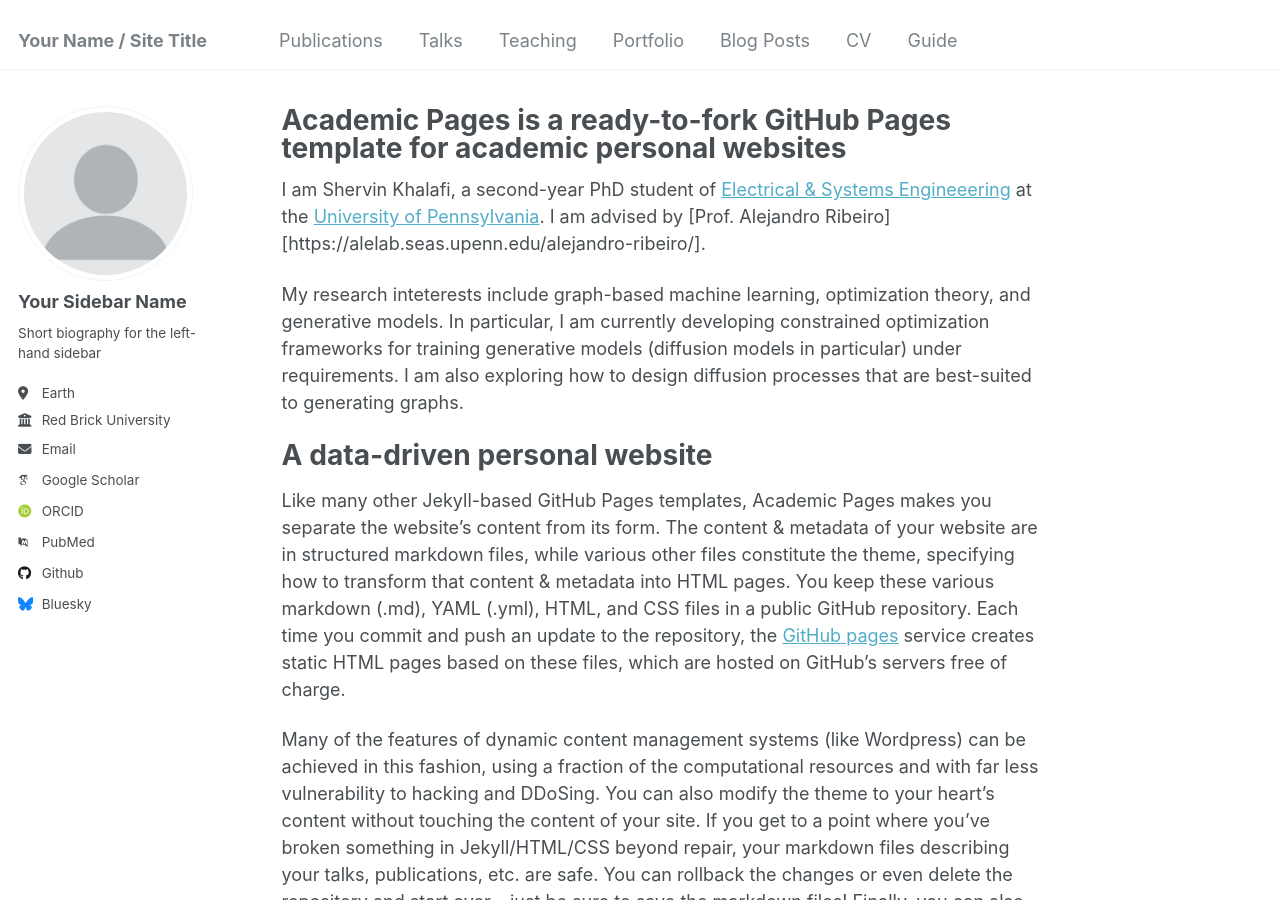
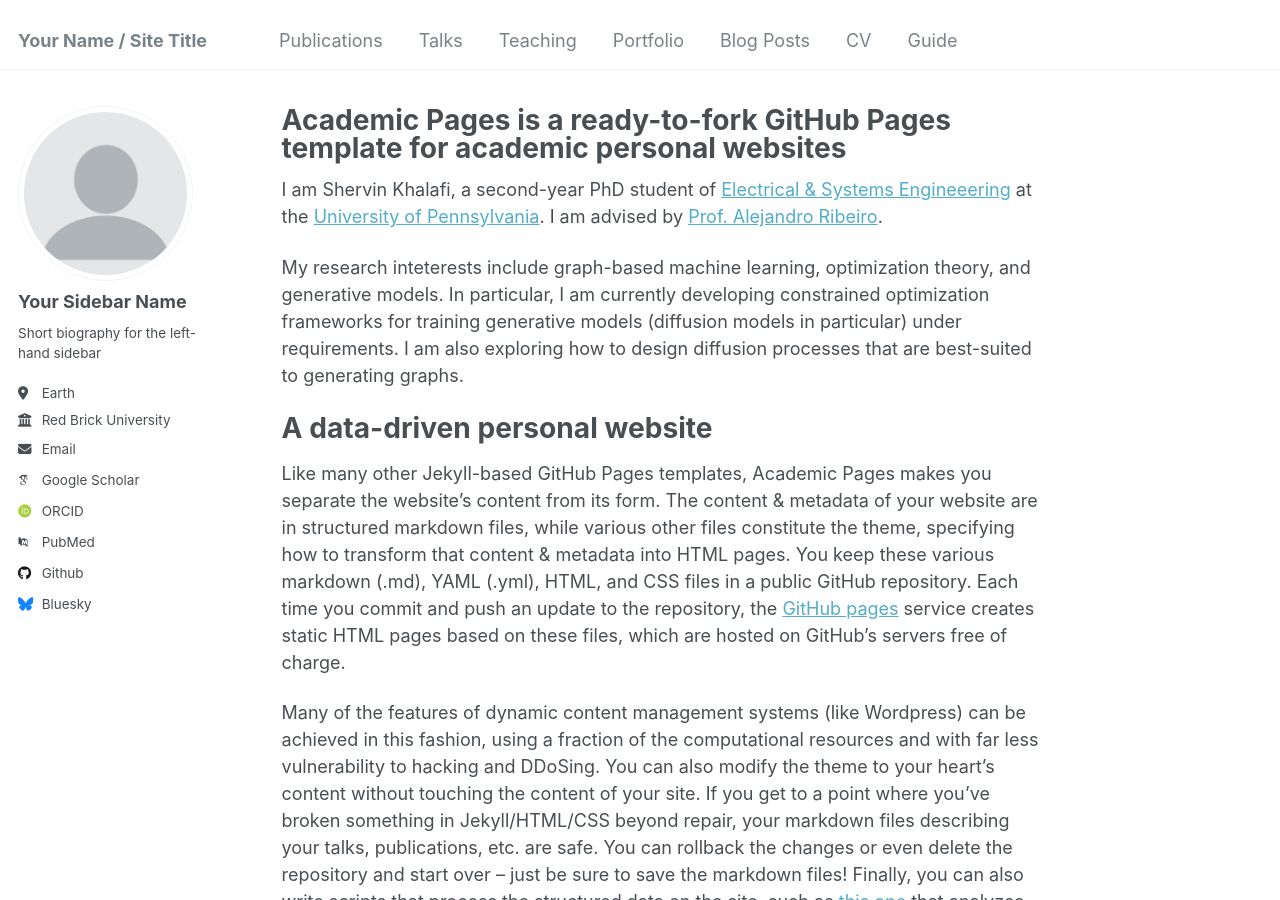
Before and after one commit to shervinkhal/shervinkhalafi.github.io, a Jekyll site: the page built from _pages/about.md, in a window 1280 px wide and 900 px high. Built offline with Jekyll 4.4.1, drawn with Linux system fonts in a browser that asks for light colours; some web fonts are replaced.

Commit message:
Update about.md

```diff
--- a/_pages/about.md
+++ b/_pages/about.md
@@ -7,7 +7,7 @@ redirect_from:
   - /about.html
 ---
 
-I am Shervin Khalafi, a second-year PhD student of [Electrical & Systems Engineeering](https://www.ese.upenn.edu/) at the [University of Pennsylvania](https://www.upenn.edu/). I am advised by [Prof. Alejandro Ribeiro][https://alelab.seas.upenn.edu/alejandro-ribeiro/].
+I am Shervin Khalafi, a second-year PhD student of [Electrical & Systems Engineeering](https://www.ese.upenn.edu/) at the [University of Pennsylvania](https://www.upenn.edu/). I am advised by [Prof. Alejandro Ribeiro](https://alelab.seas.upenn.edu/alejandro-ribeiro/).
 
 My research inteterests include graph-based machine learning, optimization theory, and generative models. In particular, I am currently developing constrained optimization frameworks for training generative models (diffusion models in particular) under requirements. I am also exploring
 how to design diffusion processes that are best-suited to generating graphs.
```
